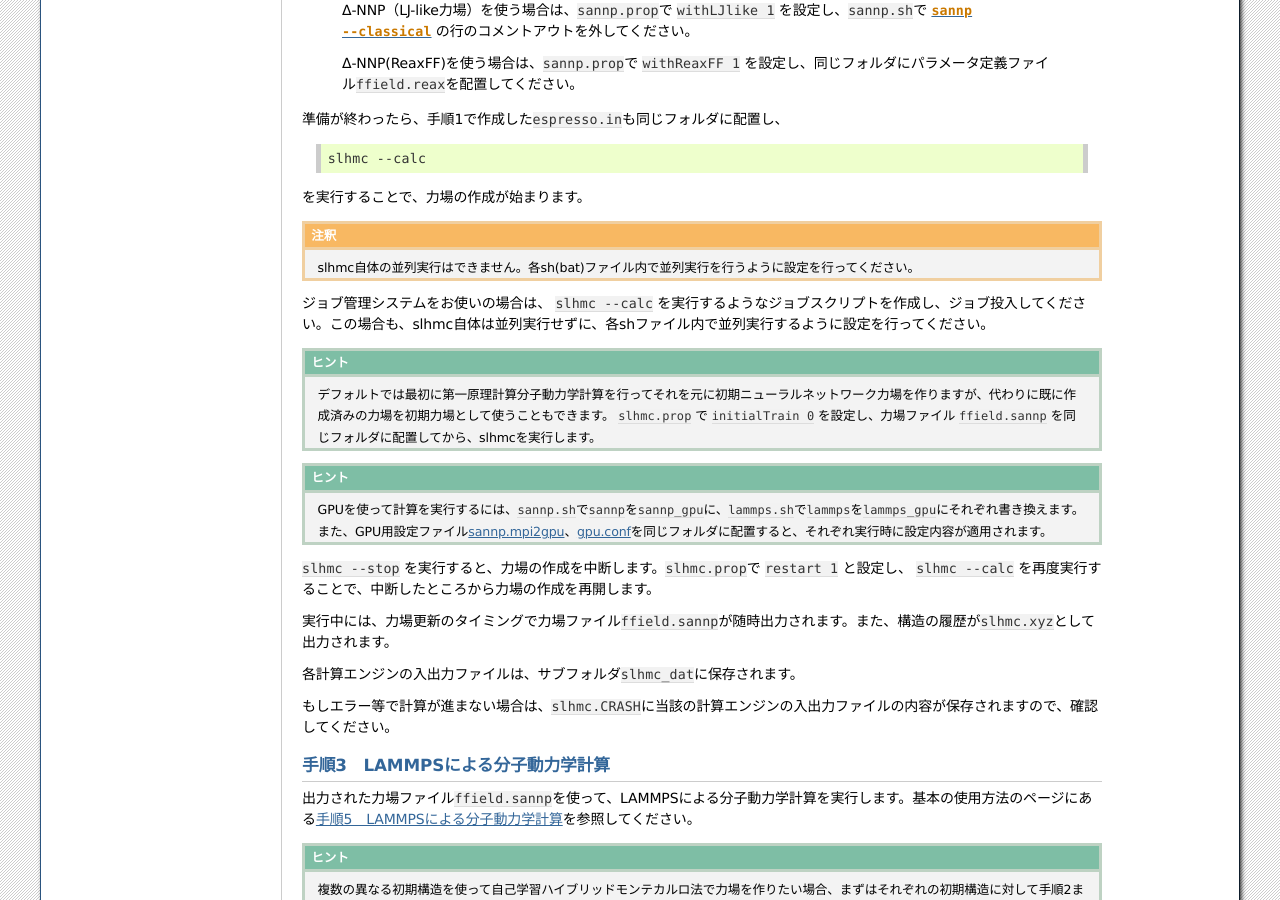
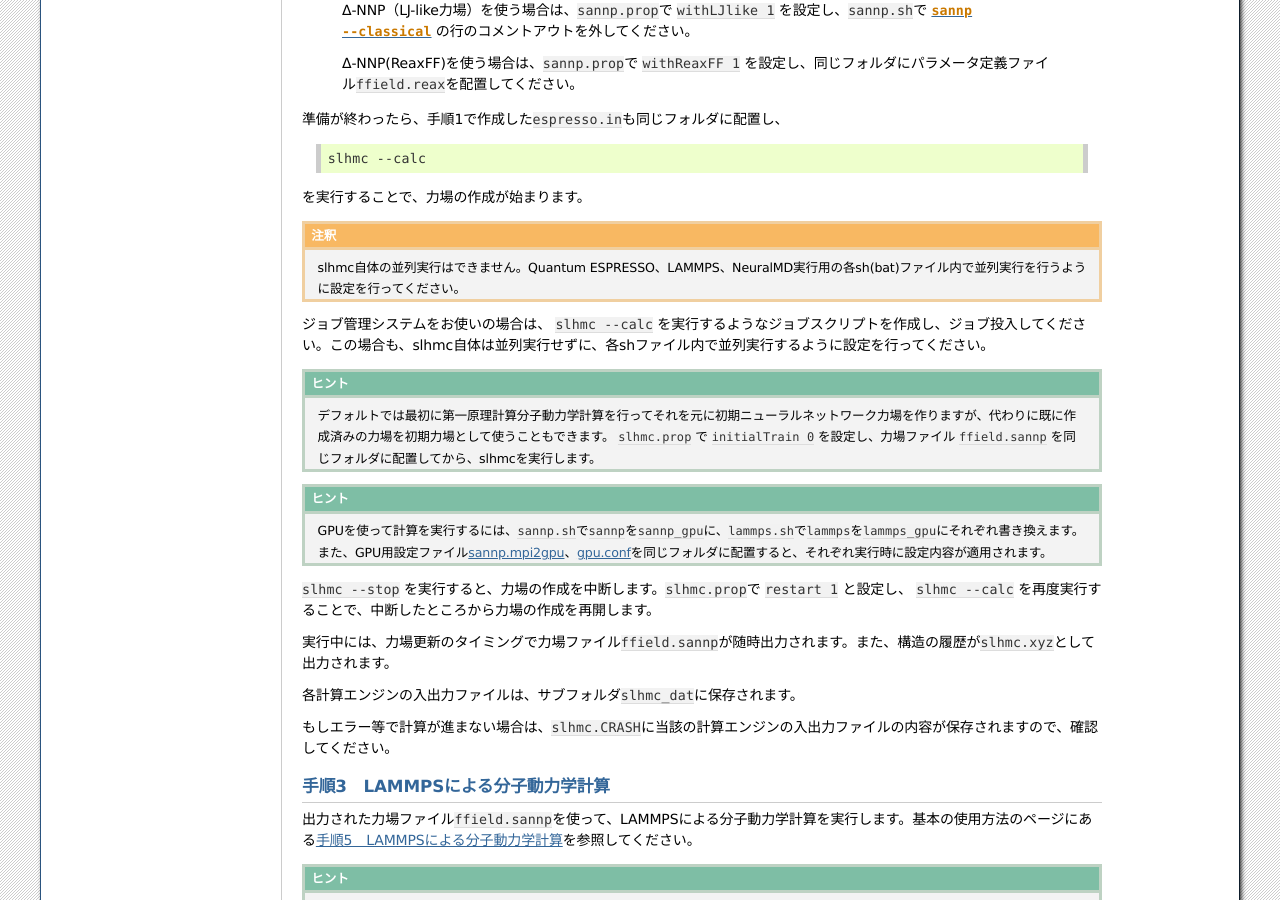
Before and after one commit to advancesoftcorp/neuralmd-doc, a Sphinx documentation site: the page built from docs/source/slhmc.rst, in a window 1280 px wide and 900 px high, scrolled down 1703 px. Built offline with Sphinx 7.4.7, drawn with Linux system fonts in a browser that asks for light colours; formulas are drawn with MathJax 3.

Commit message:
clarify parallel execution description of SLHMC

```diff
--- a/docs/source/slhmc.rst
+++ b/docs/source/slhmc.rst
@@ -115,7 +115,7 @@ NanoLabo Tool同梱の計算エンジンを使用される場合は、ライブ
 
 .. note::
 
- slhmc自体の並列実行はできません。各sh(bat)ファイル内で並列実行を行うように設定を行ってください。
+ slhmc自体の並列実行はできません。Quantum ESPRESSO、LAMMPS、NeuralMD実行用の各sh(bat)ファイル内で並列実行を行うように設定を行ってください。
 
 ジョブ管理システムをお使いの場合は、 ``slhmc --calc`` を実行するようなジョブスクリプトを作成し、ジョブ投入してください。この場合も、slhmc自体は並列実行せずに、各shファイル内で並列実行するように設定を行ってください。
 
```
Also changed, not shown: 1 other file.
